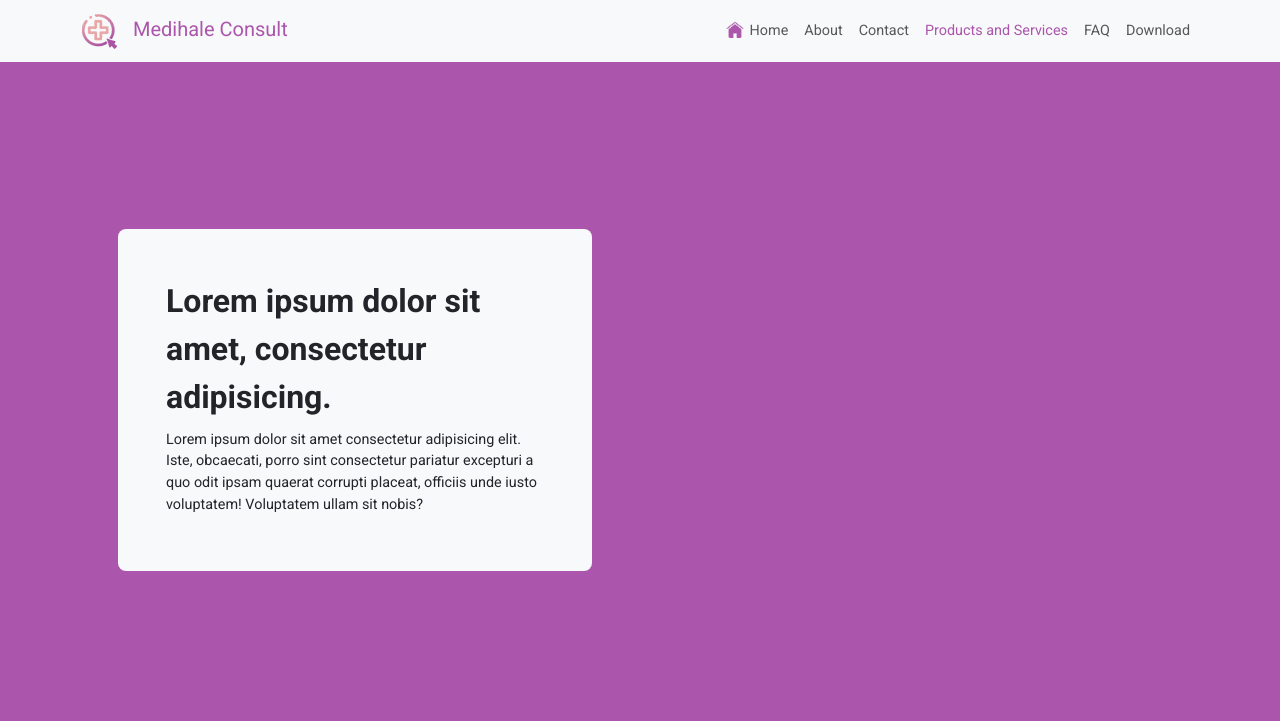
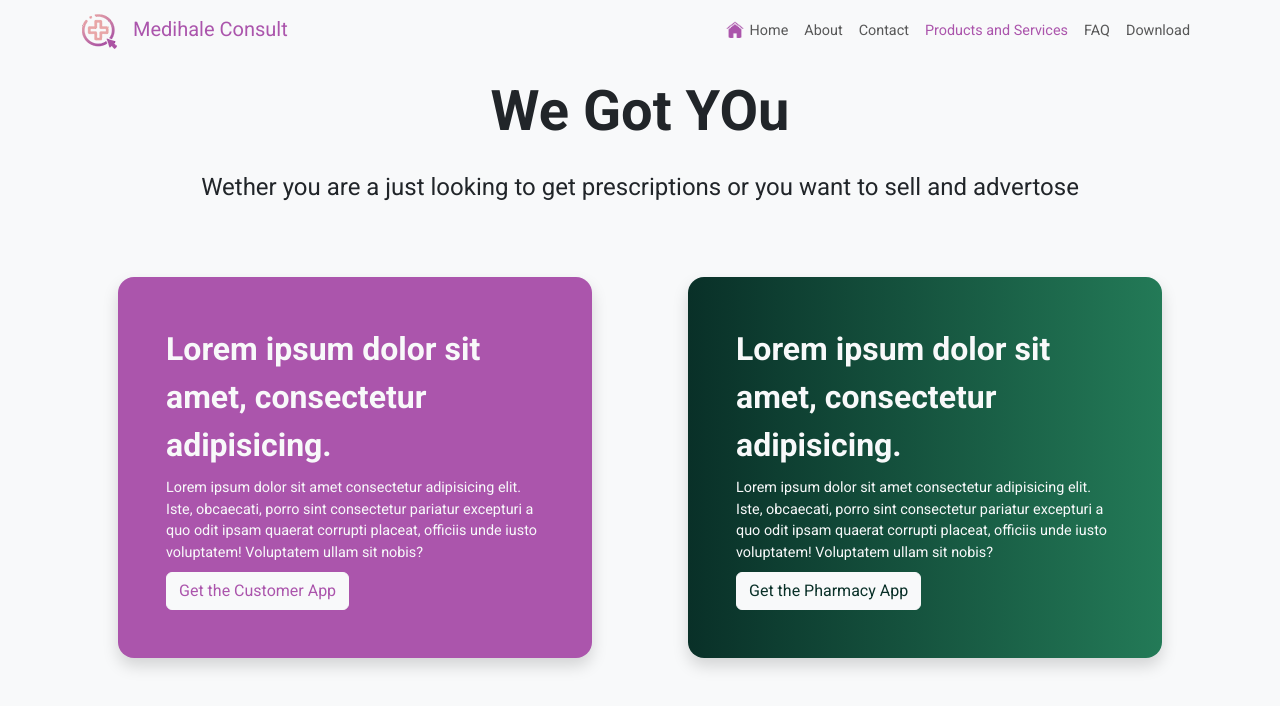
Before and after one commit to seregheik/medihale, a plain HTML site: page products-and-services/index.html in a window 1280 px wide. Shown: the top 721 px of the page. Drawn offline with nearby package versions, Linux system fonts and the light colour scheme.

Commit message:
small doings

```diff
--- a/products-and-services/index.html
+++ b/products-and-services/index.html
@@ -9,13 +9,20 @@
     <link rel="stylesheet" href="/css/bootstrap.css" />
     <link rel="stylesheet" href="/css/bootstrap.css.map" />
     <link rel="stylesheet" href="/css/style.css" />
+    <style>
+        .btn-light:hover {
+            background-color: #ab55ac00 !important;
+            border: 1px solid #ffffff;
+            color: #ffffff !important;
+        }
+    </style>
 </head>
 
 <body>
     <div class="preloader">
         <div class="loader"></div>
     </div>
-    <header class="fixed-top">
+    <header class="sticky-top">
         <nav class="navbar navbar-expand-lg bg-body-tertiary">
             <div class="container">
                 <a class="navbar-brand" href="/"><img src="/img/logo/logo.png" alt="" srcset="" /><span
@@ -56,16 +63,34 @@
         </nav>
     </header>
     <main>
-        <section class="vh-100 bg-primary d-flex align-items-center">
+        <section class="vh-75 bg-light d-flex align-items-center">
             <div class="container">
-                <div class="row ">
-                    <div class="col-12 p-5  col-md-6">
-                        <div class="bg-light rounded-3 p-5">
+                <div class="row pt-3">
+                    <div class="display-4 fw-bold text-center ">We Got YOu</div>
+                    <div class="fs-4 text-center py-4">Wether you are a just looking to get prescriptions or you want to
+                        sell
+                        and
+                        advertose</div>
+                    <div class=" col-12 p-5 col-md-6">
+                        <div class="bg-primary text-light shadow rounded-4 p-5">
                             <div class="fs-2 fw-bold">Lorem ipsum dolor sit amet, consectetur adipisicing.</div>
                             <div class="py-2">Lorem ipsum dolor sit amet consectetur adipisicing elit. Iste, obcaecati,
                                 porro sint
                                 consectetur pariatur excepturi a quo odit ipsam quaerat corrupti placeat, officiis unde
                                 iusto voluptatem! Voluptatem ullam sit nobis?</div>
+                            <a class="btn btn-light text-primary" href="/customer-app/" class="py-2">Get the Customer
+                                App</a>
+                        </div>
+                    </div>
+                    <div class="col-12 p-5  col-md-6">
+                        <div class="bg-green text-light shadow rounded-4 p-5">
+                            <div class="fs-2 fw-bold">Lorem ipsum dolor sit amet, consectetur adipisicing.</div>
+                            <div class="py-2">Lorem ipsum dolor sit amet consectetur adipisicing elit. Iste, obcaecati,
+                                porro sint
+                                consectetur pariatur excepturi a quo odit ipsam quaerat corrupti placeat, officiis unde
+                                iusto voluptatem! Voluptatem ullam sit nobis?</div>
+                            <a class="btn btn-light text-green" href="/pharmacy-app/" class="py-2">Get the Pharmacy App
+                            </a>
                         </div>
                     </div>
                 </div>
```
